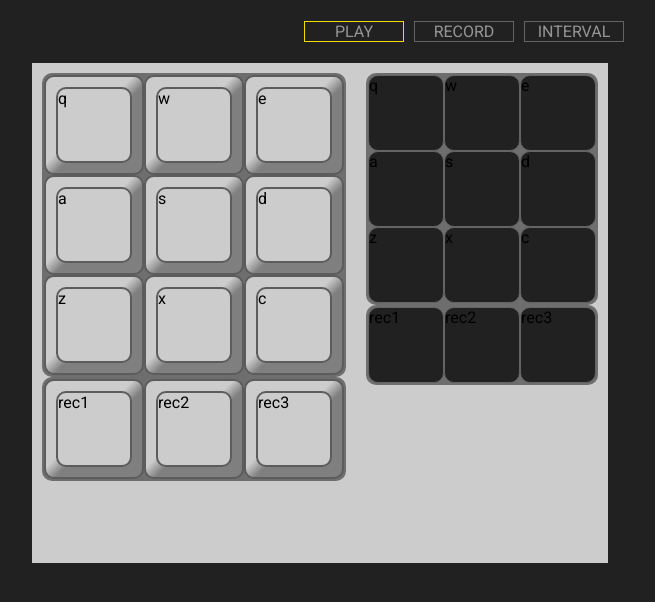
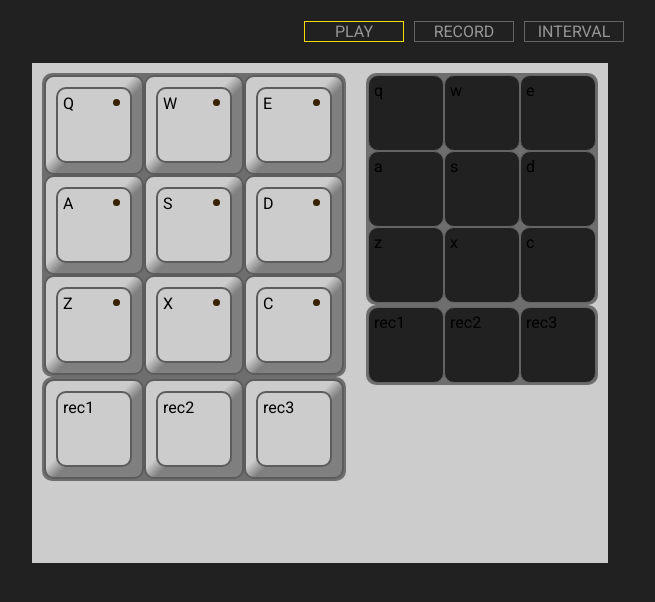
Before and after one commit to christianambukita/drum-pad-simulator, a React (Create React App) app: page / in a window 1280 px wide. Shown: the top 602 px of the page, without its empty margins (320-975 px from the left). Built offline with nearby package versions, Linux system fonts and the light colour scheme.

Commit message:
Add diode to DrumPad buttons

```diff
--- a/src/components/DrumPads.js
+++ b/src/components/DrumPads.js
@@ -19,14 +19,10 @@ function play(key){
 
 function DrumPads({setDisplay, onGoingMode, intervals, controlMode}) {
     const classActive = [
-        'drum-pad',
         'pad-active'
     ].join(' ');
 
-    const classInactive = [
-        'drum-pad',
-        'pad-inactive'
-    ].join(' ');
+
 
     //used to check weather to visualy disactivate pad
     let soundsId = {
@@ -55,8 +51,10 @@ function DrumPads({setDisplay, onGoingMode, intervals, controlMode}) {
 
     function singleAudioPlay(key){
         let pad = document.getElementById(key.toLocaleUpperCase());
-        pad.classList = classActive
+        pad.classList.add("pad-active")
+        pad.classList.add("pad-playing")
 
+        setTimeout(() => pad.classList.remove("pad-active"), 150)
         setDisplay(key);
 
         let soundId = nanoid();
@@ -64,7 +62,7 @@ function DrumPads({setDisplay, onGoingMode, intervals, controlMode}) {
         play(key)
             .then( () => {
                 if(soundsId[key].id === soundId)
-                    pad.classList = classInactive;
+                    pad.classList.remove("pad-playing");
             })
     }
 
@@ -133,13 +131,13 @@ function DrumPads({setDisplay, onGoingMode, intervals, controlMode}) {
 
     const pads = Object.keys(audioKeys).map(key =>
         <div className="pad-container flex-container" key={key}>
-            <div className="pad-border">
+            <div className="pad-border" id={key.toLocaleUpperCase()}>
                 <div
-                    id={key.toLocaleUpperCase()}
-                    className={classInactive}
+                    className="drum-pad flex-container"
                     onClick={() => handleKeypress(key)}
                 >
-                    {key}
+                    {key.toUpperCase()}
+                    <div className="pad-diode"></div>
                 </div>
             </div>
         </div>
--- a/src/css/DrumPads.css
+++ b/src/css/DrumPads.css
@@ -11,7 +11,10 @@
   background-color: var(--retro-main);
   transition-duration: 0.15s;
   color:black;
-    border: 2px solid var(--retro-border)
+  border: 2px solid var(--retro-border);
+  justify-content: space-between;
+  align-items: flex-start;
+  padding: 5px;
 }
 
 .pad-border{
@@ -37,7 +40,18 @@
   transform: scale(.98);
 }
 
+.pad-diode{
+  background: var(--btn-diode-inactive);
+  width: 7px;
+  height: 7px;
+  border-radius: 50%;
+  margin: 5px;
+}
 
+.pad-playing .pad-diode{
+  background: var(--btn-diode-active);
+  box-shadow: 0 0 4px 1px var(--btn-diode-active);
+}
 
 .pad-inactive{
   transition: 0.1s;
```
Lines whose indentation alone changed are shown as unchanged.
